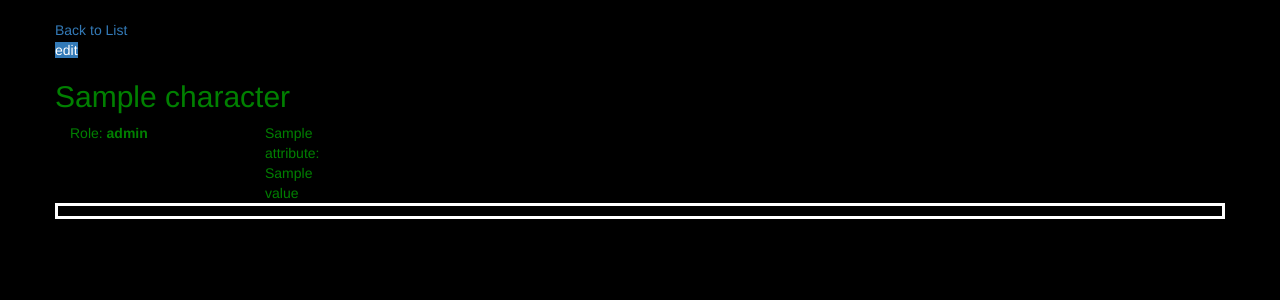
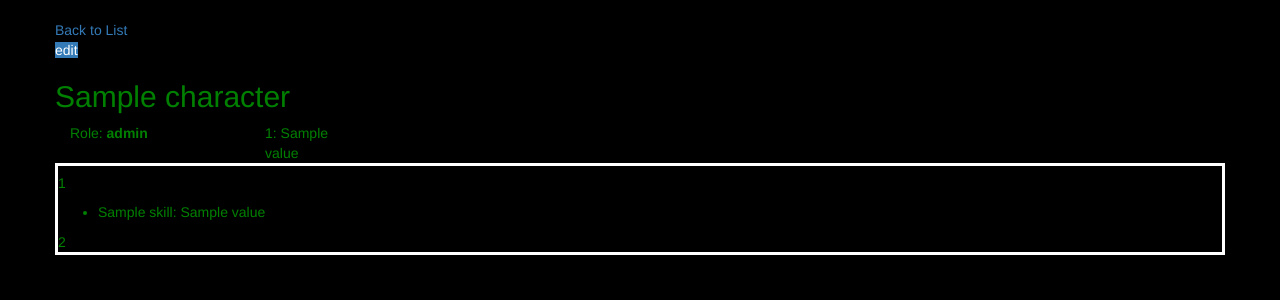
Before and after one commit to puhlenbruck/CPPA, a Flask app: template app/templates/characters/characterview.html in a window 1280 px wide. Shown: the part 236-536 px from the top of the page. Run offline with Flask 2, Linux system fonts and the light colour scheme; the template is opened without the code that fills it: most values are stand-ins (such as "Sample title", 1, 10 or a date in 2020); some libraries are stand-ins or nearby versions.

Commit message:
skills show in three columns

```diff
--- a/app/characters/character/attributes.py
+++ b/app/characters/character/attributes.py
@@ -13,5 +13,5 @@ ATTRIBUTES=[
 def default_attributes():
     default_attributes = {}
     for attr in ATTRIBUTES:
-        default_attributes[attr['abbr']] = 0;
+        default_attributes[attr['abbr']] = {'value':0, 'skills':[]};
     return default_attributes
--- a/app/characters/views.py
+++ b/app/characters/views.py
@@ -3,13 +3,12 @@ from flask.ext.login import login_required, current_user
 from app import app
 from .forms import CharacterForm
 import rethinkdb as r
-import random
 import base64
 from config import RDB_HOST, RDB_PORT, CP2020_DB
 from wtforms.fields import TextField, IntegerField
 from wtforms.validators import Required
 from .character.attributes import ATTRIBUTES
-from .models import load_character
+from .models import load_character, create_new_character
 
 # open connection before each request
 @app.before_request
@@ -43,16 +42,9 @@ def character_index():
 def character_create():
     form = CharacterForm()
     if form.validate_on_submit():
-        char_id = rand_id()
-        r.table('characters').insert({'id':char_id, 'name':form.name.data, 'user': current_user.get_id()}).run(g.rdb_conn)
-        return redirect(url_for('character_index'))
+        character = create_new_character({'name':form.name.data, 'user': current_user.get_id()})
+        return redirect(url_for('character_edit', char_id=(int_to_b64_string(character['id']))))
     return render_template('characters/charactercreate.html', form = form, title = 'Create New Character')
-
-def rand_id():
-    while True:
-        id = random.getrandbits(24)
-        if r.table('characters').get(id).run(g.rdb_conn) is None:
-            return id;
 
 
 @app.route('/characters/<char_id>', methods = ['GET'])
@@ -68,8 +60,8 @@ def character_display(char_id):
 @login_required
 def character_edit(char_id):
     form = CharacterForm()
-    character = r.table('characters').get(b64_str_to_int(char_id)).run(g.rdb_conn)
-    if current_user.get_id() != character['user']:
+    character = load_character(b64_str_to_int(char_id))
+    if current_user.get_id() != character.user:
         abort(404)
     if form.validate_on_submit():
         char_attributes = {'INT':form.intelligence.data, 'REF':form.reflex.data, 'TECH':form.tech.data, 'COOL':form.cool.data, 'ATTR':form.attractivness.data, 'LUCK':form.luck.data, 'MA':form.movement_allowance.data, 'EMP':form.empathy.data}
@@ -79,20 +71,20 @@ def character_edit(char_id):
         r.table('characters').get(int(character['id'])).update({'name':form.name.data, 'role':form.role.data.lower(), 'attributes':char_attributes}).run(g.rdb_conn)
         return redirect(url_for('character_display', char_id=char_id))
 
-    form.name.data = character.get('name')
-    form.role.data = character.get('role')
-    char_attributes = character.get('attributes')
+    form.name.data = character.name
+    form.role.data = character.role
+    char_attributes = character.attributes
     if char_attributes:
-        form.intelligence.data = char_attributes.get('INT')
-        form.reflex.data = char_attributes.get('REF')
-        form.tech.data = char_attributes.get('TECH')
-        form.cool.data = char_attributes.get('COOL')
-        form.attractivness.data = char_attributes.get('ATTR')
-        form.luck.data = char_attributes.get('LUCK')
-        form.movement_allowance.data = char_attributes.get('MA')
-        form.empathy.data = char_attributes.get('EMP')
-    character['id'] = char_id
-    return render_template('characters/characteredit.html', title = 'Edit: ' + character['name'], character = character, form=form)
+        form.intelligence.data = char_attributes.get('INT').get('value')
+        form.reflex.data = char_attributes.get('REF').get('value')
+        form.tech.data = char_attributes.get('TECH').get('value')
+        form.cool.data = char_attributes.get('COOL').get('value')
+        form.attractivness.data = char_attributes.get('ATTR').get('value')
+        form.luck.data = char_attributes.get('LUCK').get('value')
+        form.movement_allowance.data = char_attributes.get('MA').get('value')
+        form.empathy.data = char_attributes.get('EMP').get('value')
+    character.id = char_id
+    return render_template('characters/characteredit.html', title = 'Edit: ' + character.name, character = character, form=form)
 
 def int_to_b64_string(int_val):
     return base64.urlsafe_b64encode(int_val.to_bytes(3,'big')).decode('utf-8')
--- a/app/templates/characters/characterview.html
+++ b/app/templates/characters/characterview.html
@@ -14,28 +14,38 @@
     <div class="col-md-2">
       <span>Role: <strong>{{character.role}}</strong>
     </div>
-      {% if character.attributes %}
-        {% for name,value in character.attributes.items() %}
+        {% for attr in character.attributes %}
           <div class="col-md-1">
-            {{name}}: {{value}}
+            {{attr[0]}}: {{attr[1].value}}
           </div>
         {% endfor %}
-      {% endif %}
   </div>
   <div class="row">
     <div id="skill-box">
       <div class="row">
+        {% set skill_items = character.skills + character.attributes|length %}
+        {% set skill_items = skill_items + skill_items%3 %}
+        {% set column_size = skill_items/3 %}
+        {% set current_row = [0] %}
+        {% set new_column %}
+        </div>
         <div class="col-md-4">
-            {% for attr in attributes %}
-              <h5>{{attr.name}}</h5>
+        {% endset%}
+        <div class="col-md-4">
+            {% for attr in character.attributes %}
+              <h5>{{attr[0]}}</h5>
+              {# need a counter that gets into scope #}
+              {% if current_row.append(current_row.pop() + 1) %}{% endif %}
+              {% if current_row[0] is divisibleby column_size%}{{new_column|safe}}{% endif %}
               <ul>
-              {% for skill in attr.skills %}
-                <li>{{skill}}:
-                  {{character.skills.get(skill,0)}}
-                </li>
+              {% for skill in attr[1].skills %}
+                <li>{{skill.name}}: {{skill.value}}</li>
+                {% if current_row.append(current_row.pop() + 1) %}{% endif %}
+                {% if current_row[0] is divisibleby(column_size) and current_row[0] is not equalto(skill_items) %}</ul>{{new_column|safe}}<ul>{% endif %}
               {% endfor %}
             </ul>
             {% endfor %}
+            {{current_row[0]}}
       </div>
     </div>
   </div>
```
Also changed, not shown: app/characters/models.py (+28 -8 lines).
